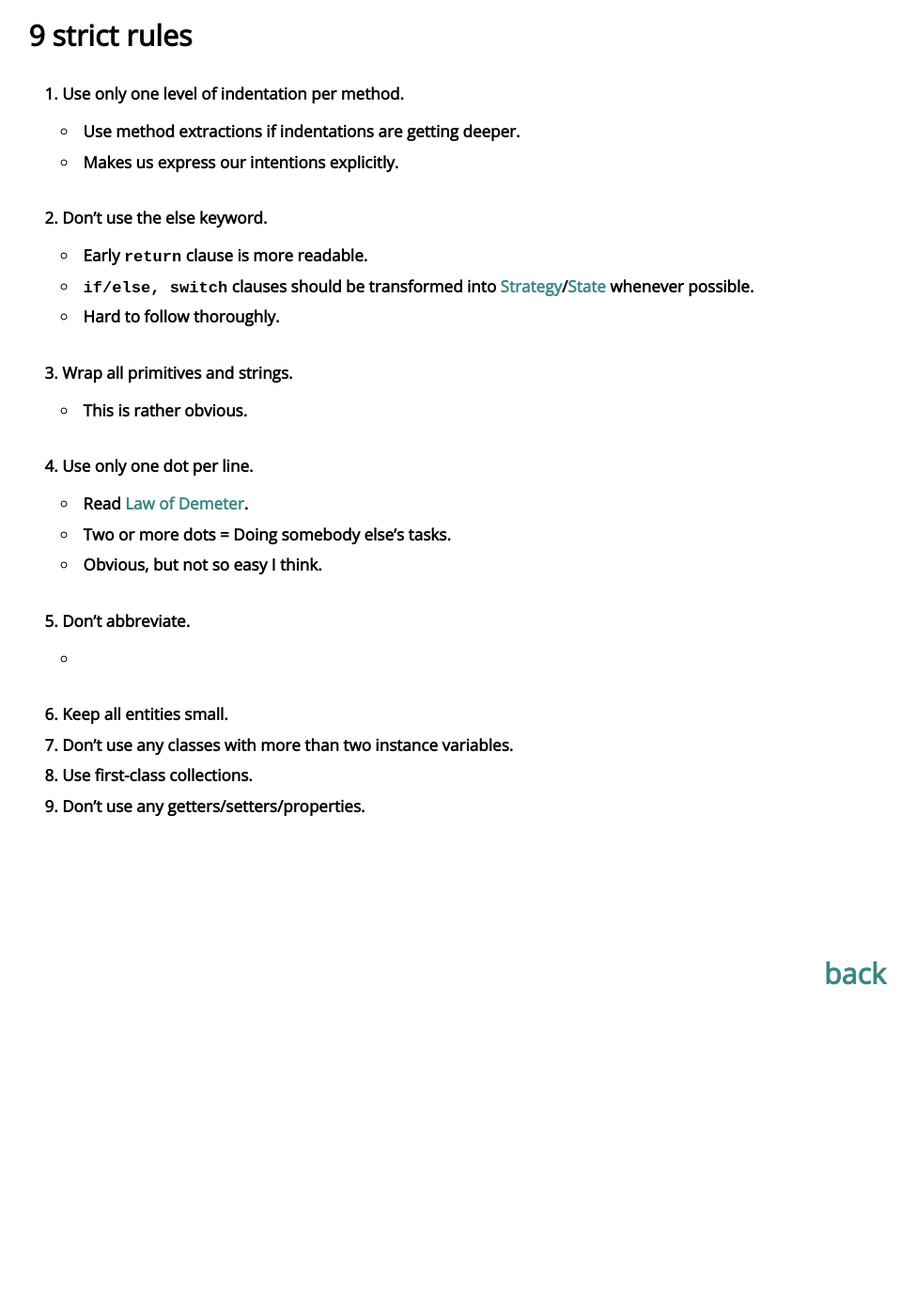
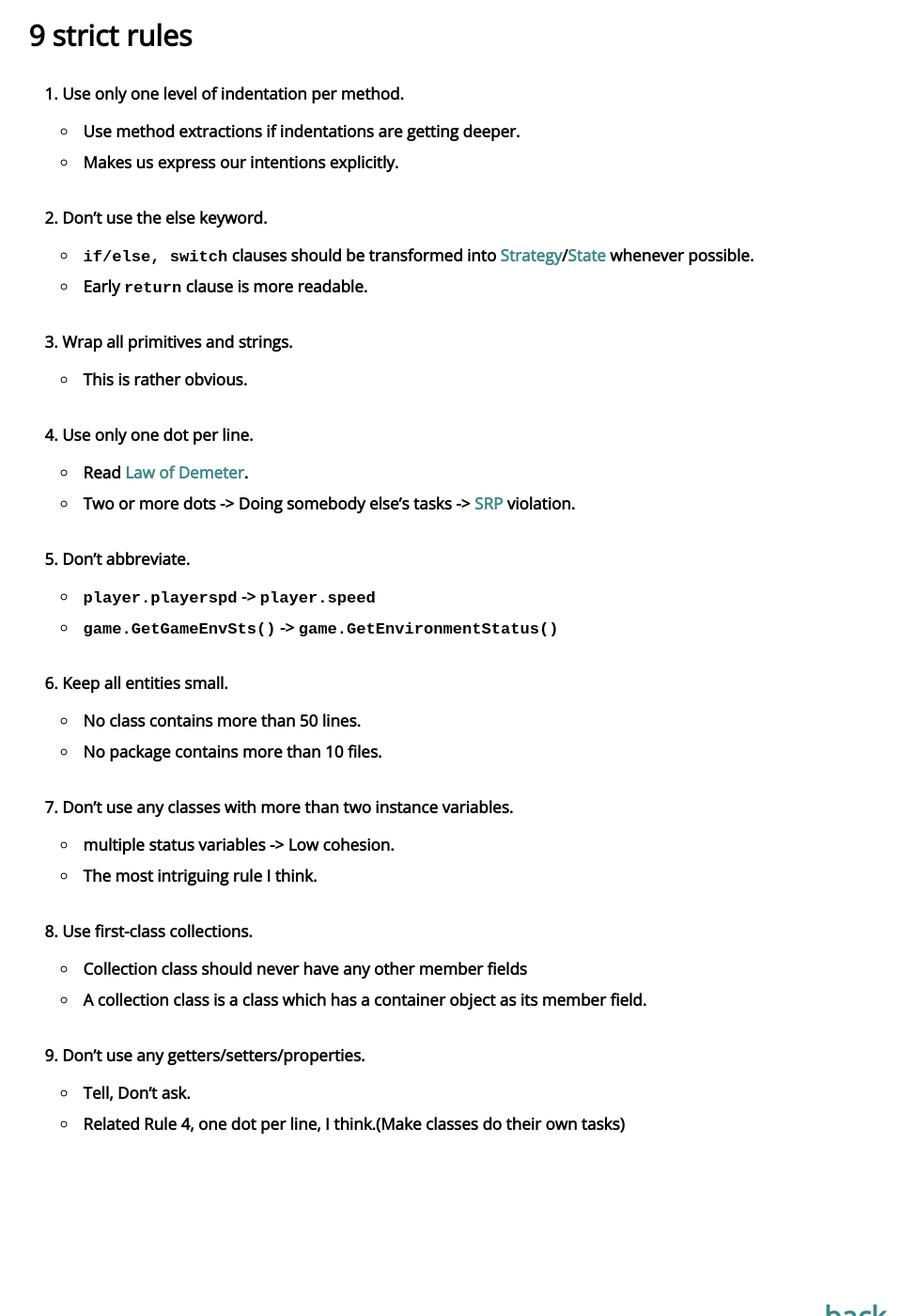
Before and after one commit to hoeysoft/hoeysoft.github.io, a Jekyll site: the page built from _posts/2015-07-05-object-calisthenics.md, in a window 1280 px wide and 1400 px high, scrolled down 507 px. Shown: the whole window at 94% size, without its empty margins (160-1135 px from the left). Built offline with Jekyll 4.4.1, drawn with Linux system fonts in a browser that asks for light colours; nearby versions of some CDN libraries; before the commit the page ends 1652 px from its top, so only the background shows below that.

Commit message:
Object calisthenics done.

```diff
--- a/_posts/2015-07-05-object-calisthenics.md
+++ b/_posts/2015-07-05-object-calisthenics.md
@@ -10,27 +10,39 @@ title: Object Calisthenics
   * Use method extractions if indentations are getting deeper.
   * Makes us express our intentions explicitly.
 2. Don’t use the else keyword.
-  * Early `return` clause is more readable.
   * `if/else, switch` clauses should be transformed into
     [Strategy]/[State] whenever possible.
-  * Hard to follow thoroughly.
+  * Early `return` clause is more readable.
 
 3. Wrap all primitives and strings.
   * This is rather obvious.
 
 4. Use only one dot per line.
   * Read [Law of Demeter].
-  * Two or more dots = Doing somebody else's tasks.
-  * Obvious, but not so easy I think.
+  * Two or more dots -> Doing somebody else's tasks -> [SRP] violation.
 
 5. Don’t abbreviate.
-  *
+  * `player.playerspd` -> `player.speed`
+  * `game.GetGameEnvSts()` -> `game.GetEnvironmentStatus()`
+
 6. Keep all entities small.
+  * No class contains more than 50 lines.
+  * No package contains more than 10 files.
+
 7. Don’t use any classes with more than two instance variables.
+  * multiple status variables -> Low cohesion.
+  * The most intriguing rule I think.
+
 8. Use first-class collections.
+  * Collection class should never have any other member fields
+  * A collection class is a class which has a container object as its member field.
+
 9. Don’t use any getters/setters/properties.
+  * Tell, Don't ask.
+  * Related Rule 4, one dot per line, I think.(Make classes do their own tasks)
 
 [The ThoughtWorks Anthology]: https://pragprog.com/book/twa/thoughtworks-anthology
 [Strategy]: https://en.wikipedia.org/wiki/Strategy_pattern
 [State]: https://en.wikipedia.org/wiki/State_pattern
 [Law of Demeter]: https://en.wikipedia.org/wiki/Law_of_Demeter
+[SRP]: https://en.wikipedia.org/wiki/Single_responsibility_principle
```
